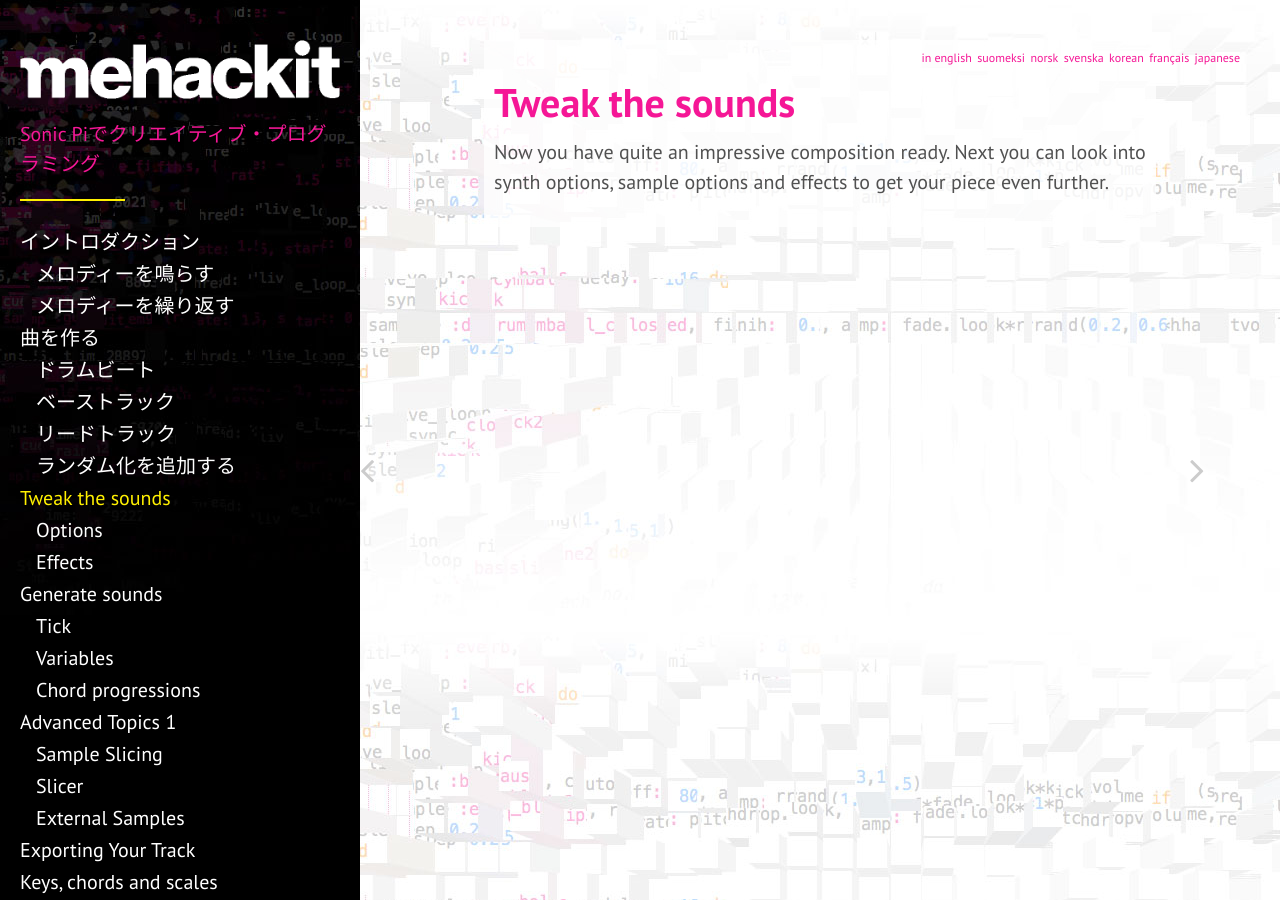
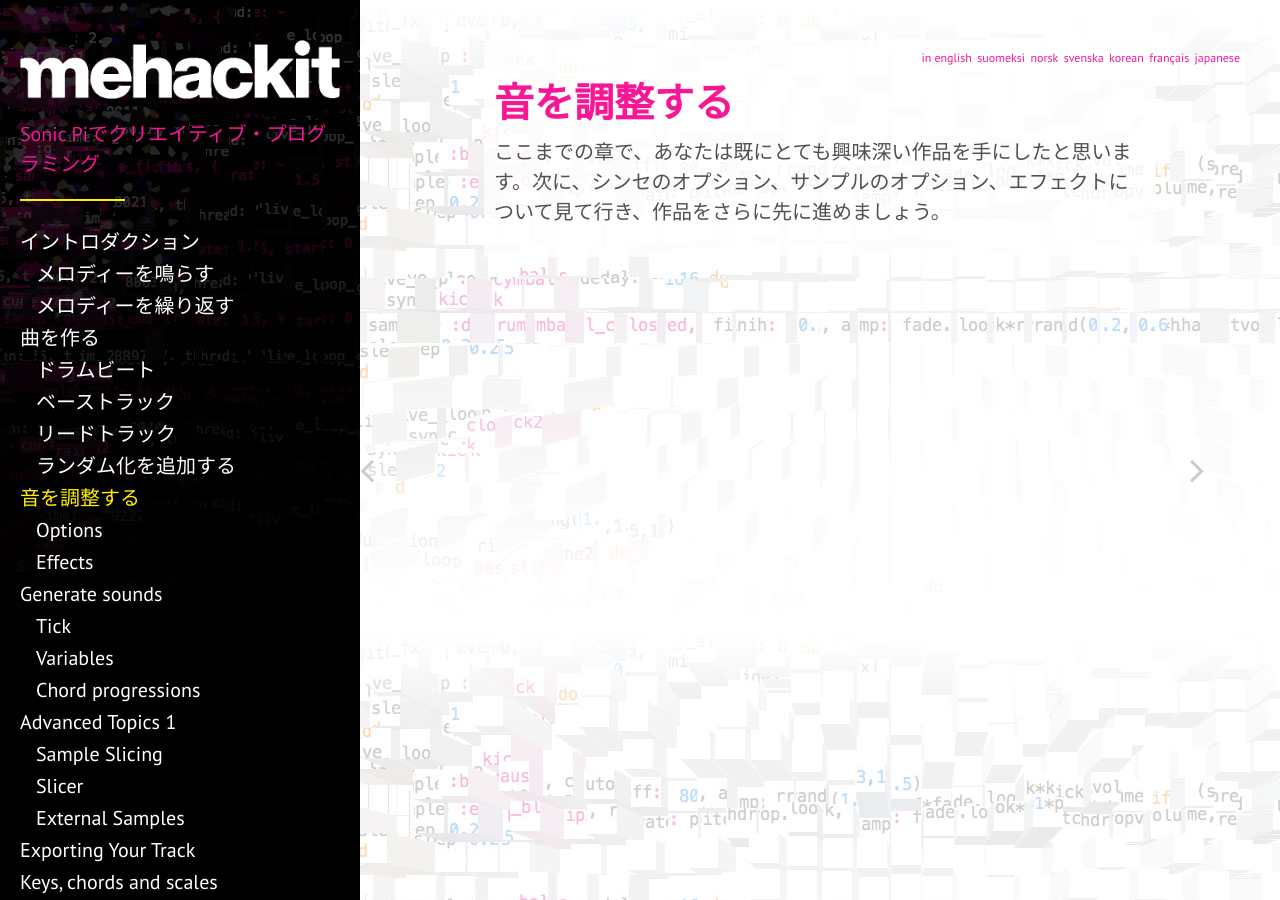
Before and after one commit to mehackit/sonic-pi-workshop, a Jekyll site: the page built from _exercises/ja/03-tweak-the-sounds/01-tweak-the-sounds.md, in a window 1280 px wide. Built offline with Jekyll 4.4.1, drawn with Linux system fonts in a browser that asks for light colours; nearby versions of some CDN libraries; some web fonts are replaced.

Commit message:
Translate 03-01 to ja

```diff
--- a/_exercises/ja/03-tweak-the-sounds/01-tweak-the-sounds.md
+++ b/_exercises/ja/03-tweak-the-sounds/01-tweak-the-sounds.md
@@ -1,8 +1,8 @@
 ---
 chapter: Tweak the sounds
-title: Tweak the sounds
+title: 音を調整する
 lang: ja
 layout: exercise
 ---
 
-Now you have quite an impressive composition ready. Next you can look into synth options, sample options and effects to get your piece even further.
+ここまでの章で、あなたは既にとても興味深い作品を手にしたと思います。次に、シンセのオプション、サンプルのオプション、エフェクトについて見て行き、作品をさらに先に進めましょう。
```
